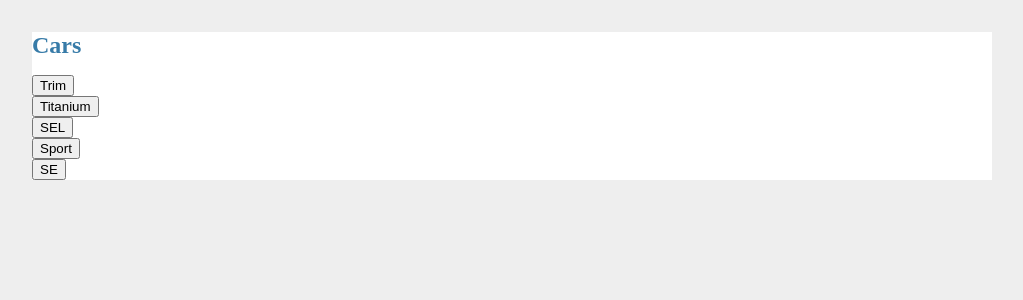
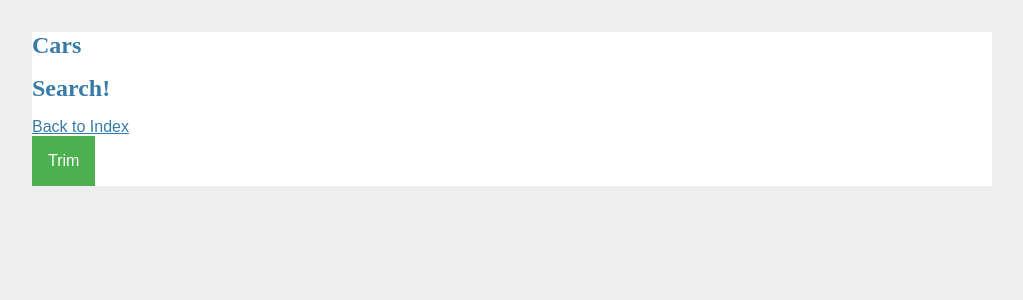
Before and after one commit to petertdelia/Car-Website, a Flask app: page /cars/search in a window 1280 px wide. Shown: the top 300 px of the page, without its empty margins (128-1151 px from the left). Run offline with Flask 2, Linux system fonts and the light colour scheme; data comes from the database, SQL or seed files in the repository.

Commit message:
added larger db file

```diff
--- a/simple_cars/cars.py
+++ b/simple_cars/cars.py
@@ -11,7 +11,7 @@ def index():
 
     db = get_db()
     cars = db.execute(
-        'SELECT year,make,model,trim,mileage FROM cars'
+        'SELECT year,make,model,trim,drive,mileage,price FROM cars ORDER BY price'
     ).fetchall()
 
     return render_template('car_view/cars.html', cars=cars)
@@ -29,7 +29,7 @@ def search():
 
         if error is None:
             cars = db.execute(
-                'SELECT * FROM cars WHERE trim = ?', (trim,)
+                'SELECT * FROM cars WHERE trim = ? ORDER BY price', (trim,)
             )
             return render_template('car_view/cars.html', cars=cars)
         flash(error)
--- a/simple_cars/static/style.css
+++ b/simple_cars/static/style.css
@@ -3,3 +3,30 @@ body { max-width: 960px; margin: 0 auto; background: white; }
 h1 { font-family: serif; color: #377ba8; margin: 1rem 0; }
 a { color: #377ba8; }
 hr { border: none; border-top: 1px solid lightgray; }
+.dropbtn {
+    background-color: #4CAF50;
+    color: white;
+    padding: 16px;
+    font-size: 16px;
+    border: none;
+}
+.dropdown {
+    position: relative;
+    display: inline-block;
+}
+.dropdown-content {
+    display: none;
+    position: absolute;
+    background-color: #f1f1f1;
+    min-width: 160px;
+    box-shadow: 0px 8px 16px 0px rgba(0,0,0,0.2);
+    z-index: 1;
+}
+.dropdown-content input {
+    color: black;
+    padding: 12px 16px;
+    text-decoration: none;
+    display: block;
+}
+.dropdown-content input:hover {background-color: #ddd;}
+.dropdown:hover .dropdown-content {display: block;}
--- a/simple_cars/templates/car_view/cars.html
+++ b/simple_cars/templates/car_view/cars.html
@@ -14,7 +14,9 @@
                 <div class="about">Make: {{ car['make'] }}</div>
                 <div class="about">Model: {{ car['model'] }}</div>
                 <div class="about">Trim: {{ car['trim'] }}</div>
+                <div class="about">Drive: {{ car['drive'] }}</div>
                 <div class="about">Mileage: {{ car['mileage'] }}</div>
+                <div class="about">Price: {{ car['price'] }}</div>
             </div>
         </header>
     </article>
--- a/simple_cars/templates/car_view/search.html
+++ b/simple_cars/templates/car_view/search.html
@@ -1,14 +1,21 @@
 {% extends 'base.html' %}
 
+{% block header %}
+  <h1>{% block title %}Search!{% endblock %}</h1>
+  <a class="action" href="{{ url_for('cars.index') }}">Back to Index</a>
+{% endblock %}
+
 {% block content %}
-<button class="dropbtn">Trim</button>
-<div class="dropdown-content">
-    {% for trim in trims %}
-    <form method="post">
-
-        <input type="button" name="{{ trim['trim'] }}" id="{{ trim['trim'] }}" value="{{ trim['trim'] }}">
-    </form>
-    {% endfor %}
+<div class="dropdown">
+    <button class="dropbtn">Trim</button>
+  <div class="dropdown-content">
+      {% for trim in trims %}
+      <form action="{{ url_for('cars.search') }}" method="post">
+          <input type="submit" name="trim" value="{{ trim['trim'] }}">
+      </form>
+      {% endfor %}
+  </div>
 </div>
 
+
 {% endblock %}
```
Also changed, not shown: instance/cars.sqlite, instance/sm_cars.sqlite (added).
